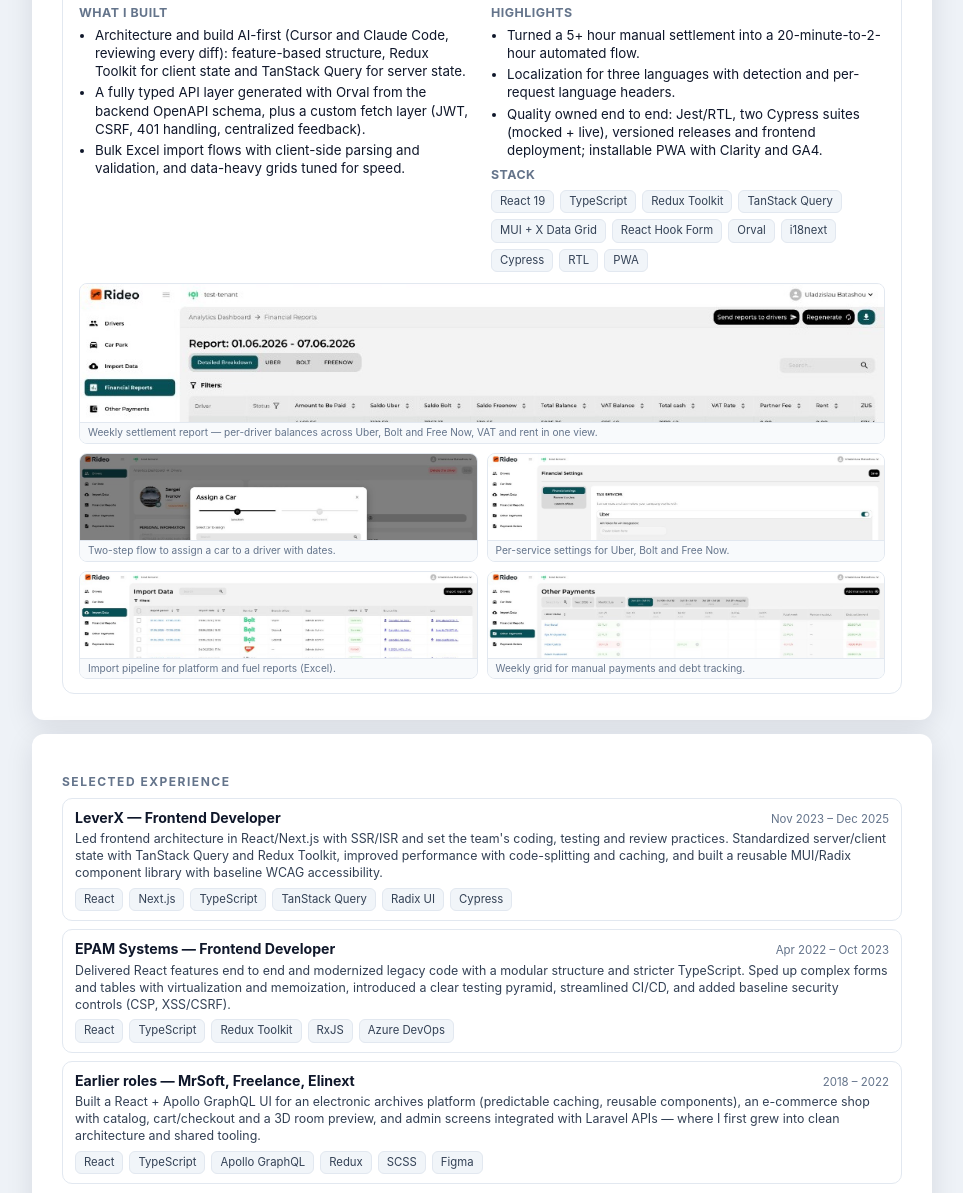
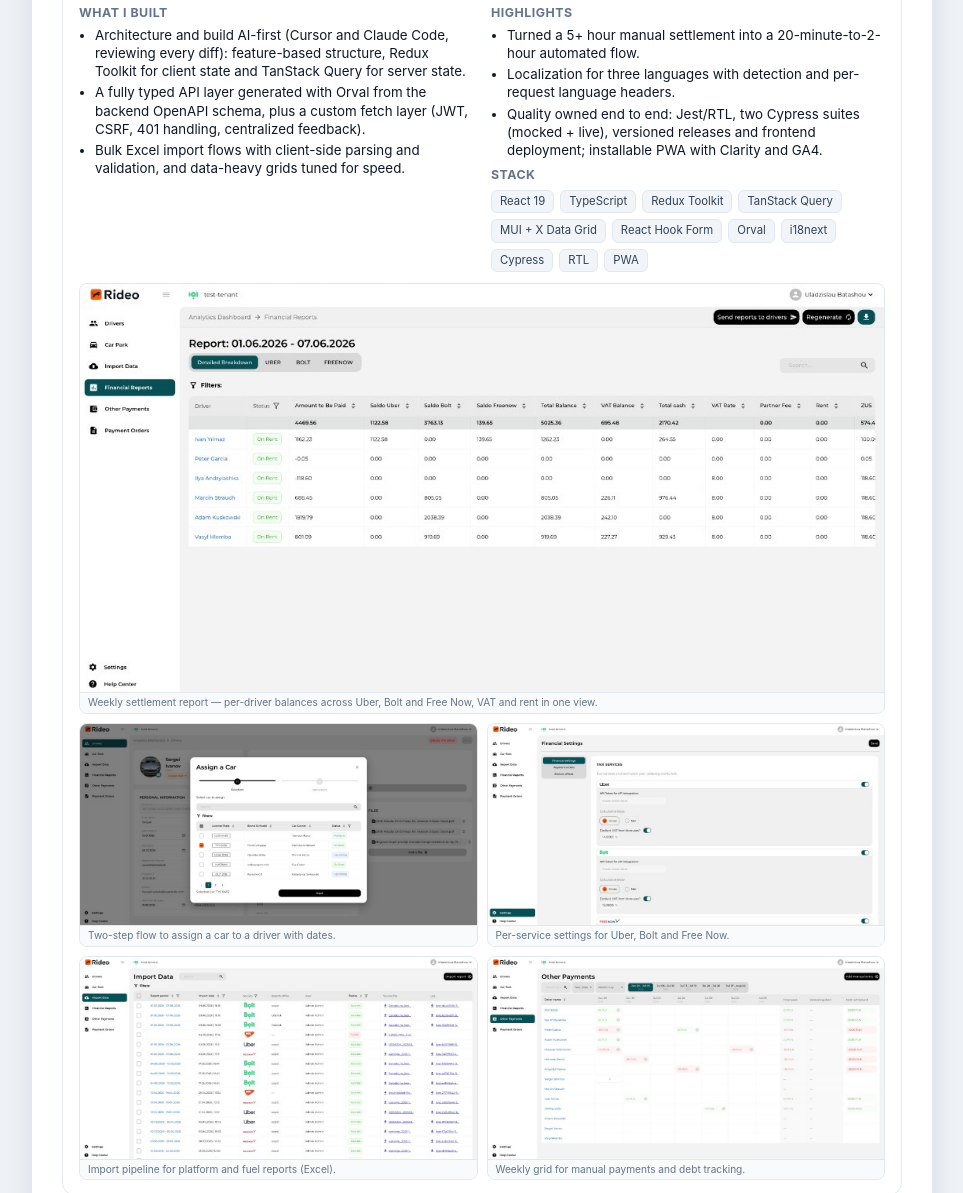
Before and after one commit to batashof/portfolio, a plain HTML site: page index.html in a window 1280 px wide. Shown: the part 580-1773 px from the top of the page, without its empty margins (158-1121 px from the left). Drawn offline with Linux system fonts and the light colour scheme.

Commit message:
Show Rideo screenshots full size for readability
Render screenshots at natural aspect ratio instead of cropped fixed-height thumbnails so the UI is legible.

Co-authored-by: Cursor <cursoragent@cursor.com>

```diff
--- a/index.html
+++ b/index.html
@@ -58,9 +58,8 @@
   /* Screenshots grid */
   .shots{ display:grid; grid-template-columns:1fr 1fr; gap:9px; margin-top:11px; }
   .shot{ margin:0; border:1px solid var(--line); border-radius:8px; overflow:hidden; background:#fff; }
-  .shot img{ width:100%; height:86px; object-fit:cover; object-position:center top; display:block; }
+  .shot img{ width:100%; height:auto; display:block; }
   .shot.wide{ grid-column:1 / -1; }
-  .shot.wide img{ height:138px; }
   .shot figcaption{ font-size:7.6pt; color:var(--muted); padding:3px 8px; border-top:1px solid var(--line); background:var(--bg); }
 
   /* Experience cards */
```
Also changed, not shown: ru.html (+1 -2 lines), 2 other files.
